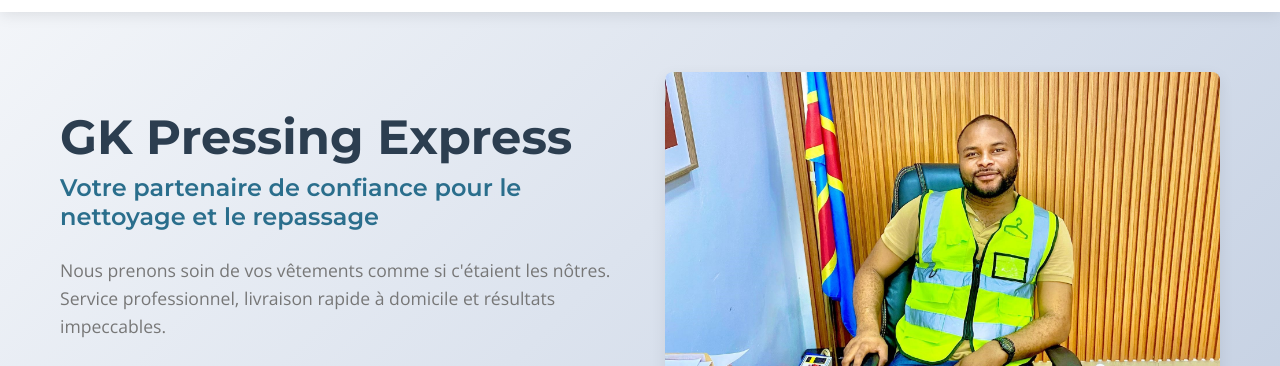
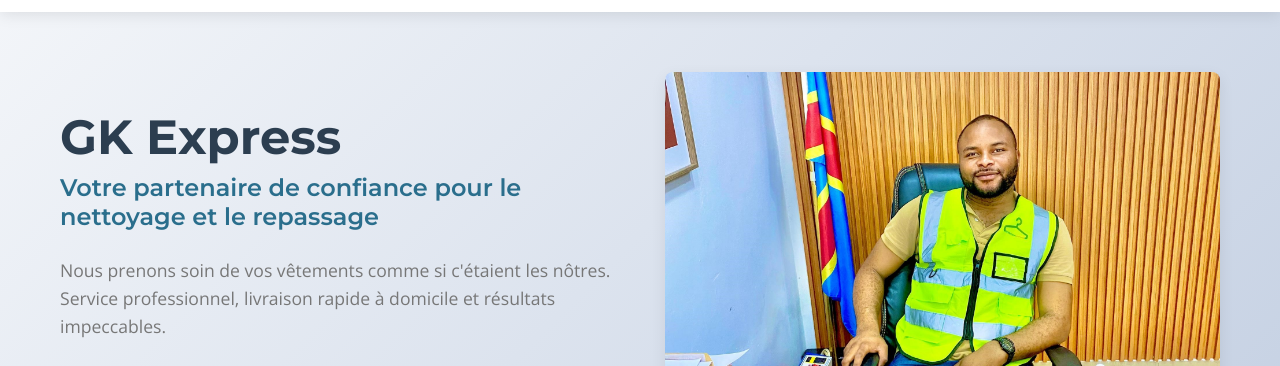
Before and after one commit to jova243/Gk-Pressing-Express, a plain HTML site: page index.html in a window 1280 px wide. Shown: the part 78-444 px from the top of the page. Drawn offline with nearby package versions, Linux system fonts and the light colour scheme.

Commit message:
petit retouche pour essaie

```diff
--- a/index.html
+++ b/index.html
@@ -42,7 +42,7 @@
     <section id="accueil" class="hero">
         <div class="container">
             <div class="hero-content">
-                <h1 class="hero-title">GK Pressing Express</h1>
+                <h1 class="hero-title">GK  Express</h1>
                 <h2 class="hero-subtitle">Votre partenaire de confiance pour le nettoyage et le repassage</h2>
                 <p class="hero-text">Nous prenons soin de vos vêtements comme si c'étaient les nôtres. Service professionnel, livraison rapide à domicile et résultats impeccables.</p>
                 <div class="hero-buttons">
```
